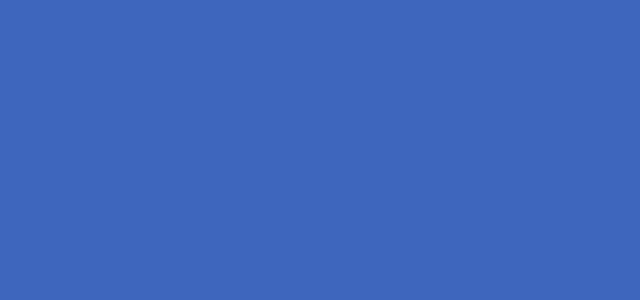
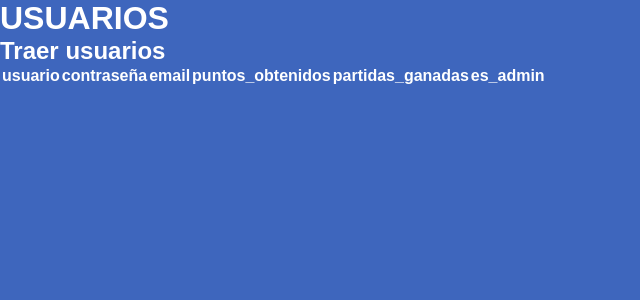
Before and after one commit to PioIX/2026-TPF-G04, a Next.js app in the folder frontend/: page /admin in a window 1280 px wide. Shown: the top 300 px of the page, without its empty margins (0-640 px from the left). Built offline with nearby package versions, Linux system fonts and the light colour scheme.

Commit message:
Actualizacion admin

```diff
--- a/frontend/src/app/admin/page.js
+++ b/frontend/src/app/admin/page.js
@@ -5,4 +5,32 @@ import { useRouter } from "next/navigation";
 
 export default function Admin(){
 
+    return(<>
+        <div>
+            <h1>USUARIOS</h1>
+            <h2>Traer usuarios</h2>
+            <table>
+                <thead>
+                    <tr>
+                        <th>usuario</th>
+                        <th>contraseña</th>
+                        <th>email</th>
+                        <th>puntos_obtenidos</th>
+                        <th>partidas_ganadas</th>
+                        <th>es_admin</th>
+                    </tr>
+                </thead>
+                <tbody id="tabla-usuarios">
+
+                </tbody>
+            </table>
+        </div>
+        <div>
+
+
+        </div>
+        <div>
+
+        </div>
+    </>)
 }
--- a/frontend/src/app/registro/page.js
+++ b/frontend/src/app/registro/page.js
@@ -39,12 +39,8 @@ export default function RegistroPage() {
       if (respuesta.ok) {
         alert("¡Usuario registrado con éxito!");
         console.log("Respuesta del servidor:", resultado);
-<<<<<<< HEAD:frontend/mi-proyecto-nextjs/src/app/registro/page.js
-
-=======
         router.push("/login");
         // limpia el formulario
->>>>>>> a5d17832399ee72e6e776a9cc1dd0aaa6ef1f7a8:frontend/src/app/registro/page.js
         setNombre("");
         setEmail("");
         setPassword("");
```
Also changed, not shown: 1 other file (tests, documents, lock files or other folders).
